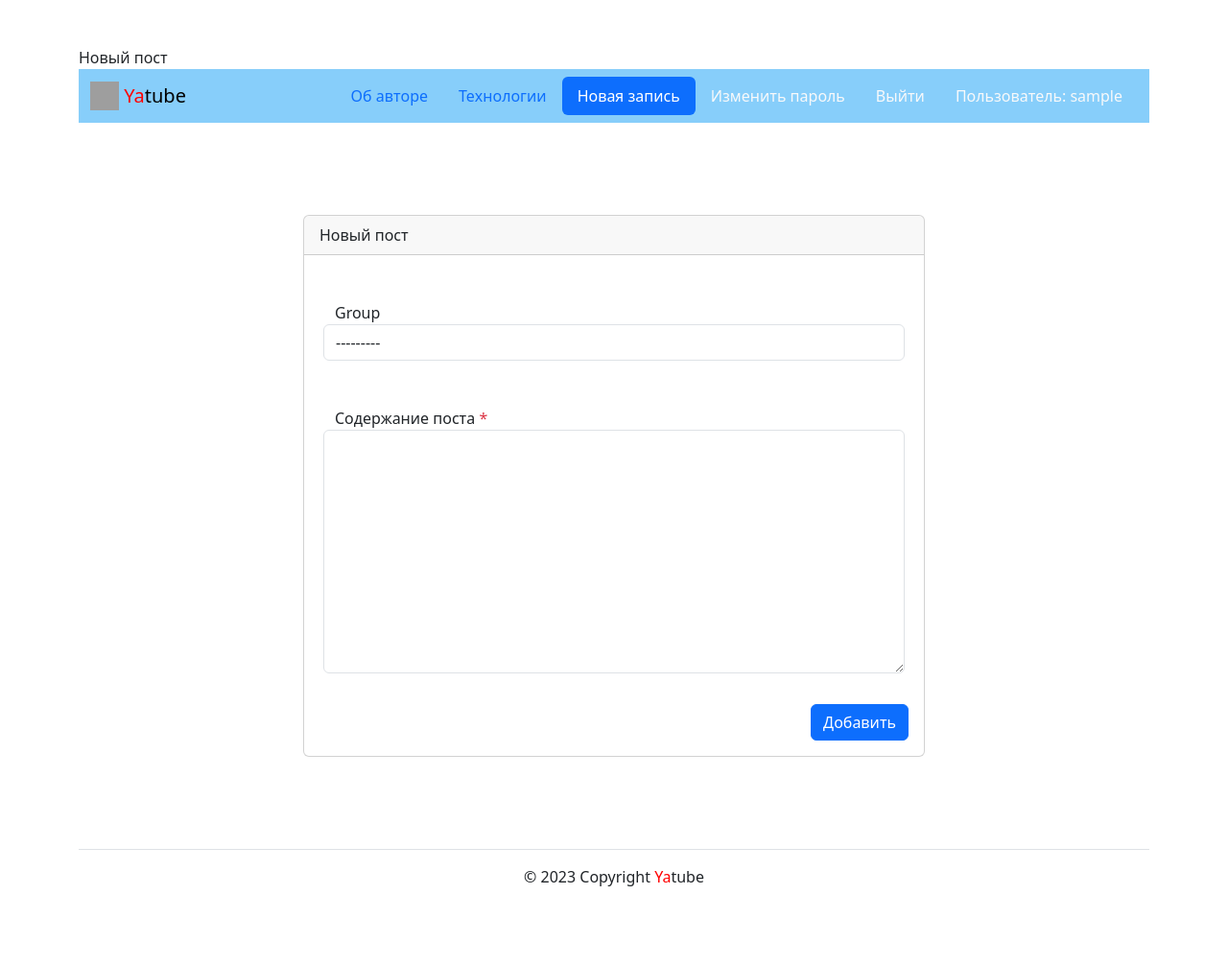
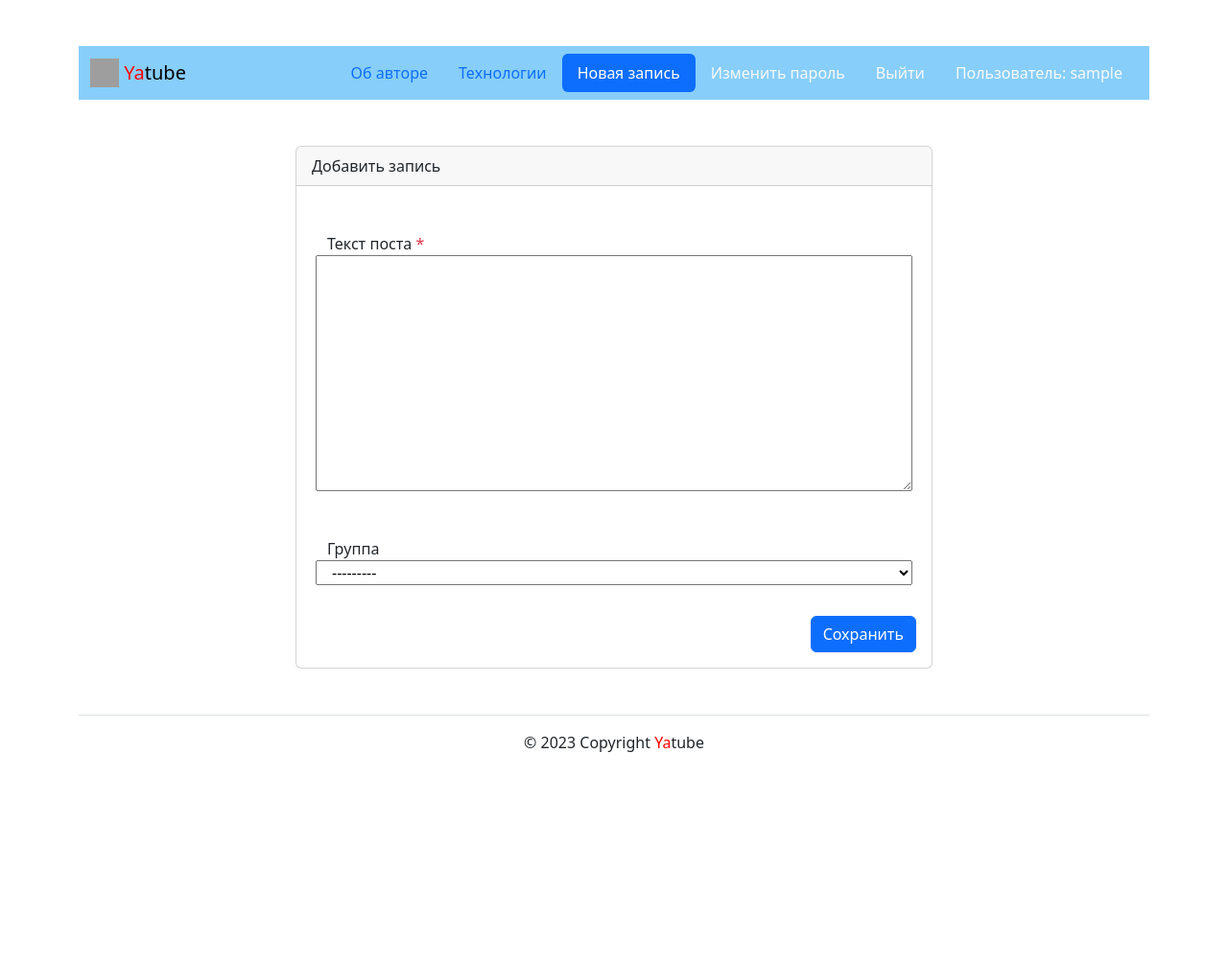
Before and after one commit to maksim-moryakov/hw02_community, a Django app: page /create/ in a window 1280 px wide. Shown: the whole page at 96% size. After the commit the page ends 784 px from the top, so only its background shows below. Run offline with Django 3.2, Linux system fonts and the light colour scheme; a user stored in the database is signed in; tables that the repository leaves empty hold one stand-in row (values such as "Sample post"); some libraries are stand-ins or nearby versions; grey boxes are pictures that could not be loaded.

Commit message:
Доделал страницу создания поста

```diff
--- a/yatube/posts/views.py
+++ b/yatube/posts/views.py
@@ -42,12 +42,12 @@
 
 
 def profile(request, username):
-    user_author = get_object_or_404(User, username=username)
-    post_list = user_author.posts.all()
+    author = get_object_or_404(User, username=username)
+    post_list = Post.objects.filter(author=author)
     page_obj = paginator_object(request, post_list)
     context = {
         'page_obj': page_obj,
-        'user_author': user_author
+        'author': author,
     }
     return render(request, 'posts/profile.html', context)
 
@@ -64,15 +64,12 @@
 
 @login_required
 def post_create(request):
-    form = PostForm(
-        request.POST or None,
-        files=request.FILES or None
-    )
+    form = PostForm(request.POST or None)
     if form.is_valid():
         post = form.save(commit=False)
         post.author = request.user
         post.save()
-        return redirect('posts:profile', post.author.username)
+        return redirect('posts:profile', post.user)
     context = {
         'form': form,
     }
--- a/yatube/templates/includes/header.html
+++ b/yatube/templates/includes/header.html
@@ -19,11 +19,11 @@
           {% if user.is_authenticated %}
           <li class="nav-item">
             <a class="nav-link {% if view_name  == 'posts:post_create' %}active{% endif %}"
-              href="">Новая запись</a>
+              href="{% url 'posts:post_create' %}">Новая запись</a>
           </li>
           <li class="nav-item">
             <a class="nav-link link-light {% if view_name  == '' %}active{% endif %}"
-              href="{% url 'posts:post_create' %}">Изменить пароль</a>
+              href="">Изменить пароль</a>
           </li>
           <li class="nav-item">
             <a class="nav-link link-light" href="{% url 'users:logout' %}">Выйти</a>
--- a/yatube/templates/posts/create_post.html
+++ b/yatube/templates/posts/create_post.html
@@ -1,59 +1,59 @@
 {% extends 'base.html' %}
-{% load user_filters %}
-
-{% block header %}
-{% block title %}Новый пост{% endblock %}
+{% block title %}
+    Новый пост
 {% endblock %}
-
 {% block content %}
-      <div class="container py-5">
   <div class="row justify-content-center">
       <div class="col-md-8 p-5">
-            <div class="card">
+          {% if form.errors %}
+              {% for field in form %}
+                {% for error in field.errors %}
+                  <div class="alert alert-danger">
+                    {{ error|escape }}
+                  </div>
+                {% endfor %}
+              {% endfor %}
+              {% for error in form.non_field_errors %}
+                <div class="alert alert-danger">
+                  {{ error|escape }}
+                </div>
+              {% endfor %}
+            {% endif %}
+            <div class="card ">
               <div class="card-header">
                 {% if is_edit %}
-                  Редактировать пост
+                  Редактировать запись
                 {% else %}
-                  Новый пост
+                  Добавить запись
                 {% endif %}
             </div>
-              <div class="card-body">
-                {% if is_edit %}
-                  <form method="post" enctype="multipart/form-data" action="{% url 'posts:post_edit' post_id %}">
-                {% else %}
-                  <form method="post" enctype="multipart/form-data" action="{% url 'posts:post_create'%}">
-                {% endif %}
+            <div class="card-body ">
+              <form method="post" action="">
                   {% csrf_token %}
-                    {% for field in form %}
                     <div class="form-group row my-3 p-3">
-                        <label for="{{ field.id_for_label }}">
-                          {{ field.label }}
-                          {% if field.field.required %}
-                            <span class="required text-danger">*</span>
-                          {% endif %}
+                      <label for="id_text">
+                          Текст поста
+                            <span class="required text-danger" >*</span>
                         </label>
-                        {{ field|addclass:'form-control' }}
-                        {% if field.help_text %}
-                          <small id="{{ field.id_for_label }}-help" class="form-text text-muted">
-                            {{ field.help_text|safe }}
-                          </small>
-                        {% endif %}
+                      {{ form.text}}
                     </div>
-                    {% endfor %}
+                    <div class="form-group row my-3 p-3">
+                      <label for="id_group">
+                          Группа
+                      </label>
+                      {{ form.group }}
+                    </div>
                     <div class="d-flex justify-content-end">
                       <button type="submit" class="btn btn-primary">
                           {% if is_edit %}
+                            Добавить
+                              {% else %}
                               Сохранить
-                        {% else %}
-                          Добавить
                           {% endif %}
                       </button>
-                    </div>
                   </div>
               </form>
           </div>
       </div>
   </div>
-        </div>
-      </div>
 {% endblock %}
--- a/yatube/templates/posts/profile.html
+++ b/yatube/templates/posts/profile.html
@@ -1,8 +1,8 @@
 {% extends 'base.html' %}
-{% block title %}Профайл пользователя {{ author.username }}{% endblock %}
+{% block title %}{{ author.get_full_name }} Профайл пользователя{% endblock %}
 
 {% block content %}
-    <h1>Все посты пользователя {{ user_name.get_full_name }}</h1>
+    <h1>Все посты пользователя {{ author.get_full_name }}</h1>
     <h3>Всего постов: {{ page_obj.paginator.count }}</h3>
     {% for post in page_obj %}
     <article>
--- a/yatube/templates/users/signup.html
+++ b/yatube/templates/users/signup.html
@@ -6,7 +6,7 @@
       <div class="card">
         <div class="card-header">Зарегистрироваться</div>
           <div class="card-body">
-          {% load user_filters %} {# Загружаем фильтры #}
+          {% load user_filters %}
               {% if form.errors %}
                   {% for field in form %}
                     {% for error in field.errors %}
@@ -25,7 +25,6 @@
               <form method="post" action="{% url 'users:signup' %}">
               {% csrf_token %}
 
-              {# Выводим поля в цикле, по отдельности #}
               {% for field in form %}
                 <div class="form-group row my-3">
                   <label for="{{ field.id_for_label }}">
@@ -34,7 +33,6 @@
                         <span class="required text-danger">*</span>
                       {% endif %}
                   </label>
-                  {# К полю ввода добавляем атрибут class #}
                   {{ field|addclass:'form-control' }}
                     {% if field.help_text %}
                       <small
```
Lines whose indentation alone changed are shown as unchanged.
